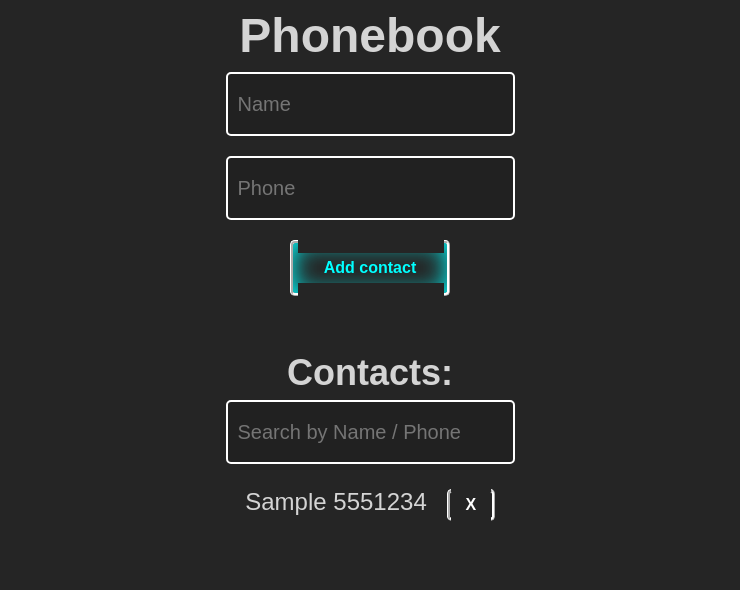
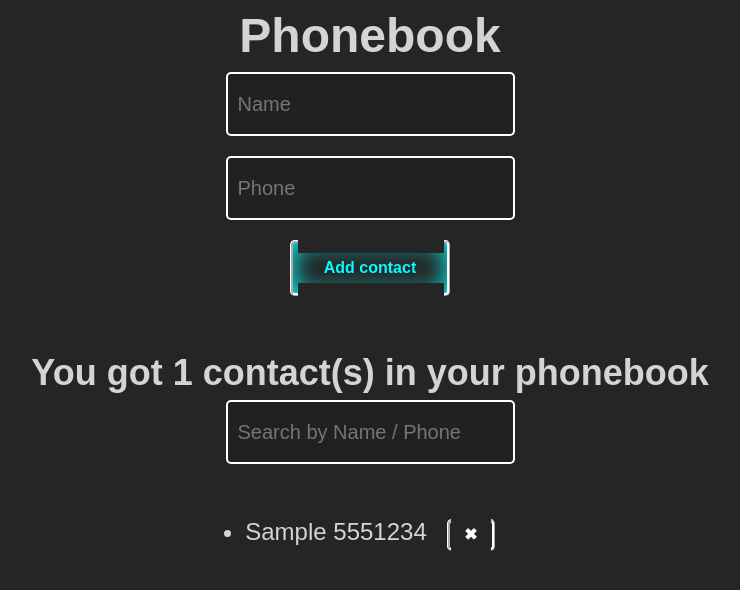
Before and after one commit to GoodPointt/goit-react-hw-03-phonebook, a React (Create React App) app: page / in a window 1280 px wide. Both pictures are taken after typing "Sample", "5551234" into the empty fields and a click on the button "Add contact". Shown: the top 590 px of the page, without its empty margins (270-1010 px from the left). Built offline with nearby package versions, Linux system fonts and the light colour scheme.

Commit message:
add styled

```diff
--- a/src/components/App.jsx
+++ b/src/components/App.jsx
@@ -46,7 +46,9 @@ export class App extends Component {
 
         <ContactForm addNewContact={this.addNewContact} />
 
-        <h2>Contacts:</h2>
+        <h2>
+          You got {this.state.contacts.length} contact(s) in your phonebook
+        </h2>
 
         <Filter handleChange={this.handleChange} filter={this.state.filter} />
 
--- a/src/components/ContactForm/ContactForm.jsx
+++ b/src/components/ContactForm/ContactForm.jsx
@@ -3,6 +3,8 @@ import PropTypes from 'prop-types';
 import { Component } from 'react';
 import { nanoid } from 'nanoid';
 import * as Yup from 'yup';
+
+import { Btn, ErrorMsg, StyledInput } from 'components/Filter/Styled';
 
 export class ContactForm extends Component {
   state = {
@@ -85,7 +87,7 @@ export class ContactForm extends Component {
   render() {
     return (
       <form action="submit" onSubmit={this.handleSubmit}>
-        <input
+        <StyledInput
           onChange={this.handleChange}
           value={this.state.name}
           type="text"
@@ -96,9 +98,9 @@ export class ContactForm extends Component {
           d'Artagnan"
           required
         />
-        <p>{this.state.errors.name}</p>
+        <ErrorMsg>{this.state.errors.name}</ErrorMsg>
 
-        <input
+        <StyledInput
           onChange={this.handleChange}
           value={this.state.number}
           type="tel"
@@ -107,9 +109,9 @@ export class ContactForm extends Component {
           title="Phone number must be digits and can contain spaces, dashes, parentheses and can start with +"
           required
         />
-        <p>{this.state.errors.number}</p>
+        <ErrorMsg>{this.state.errors.number}</ErrorMsg>
 
-        <button type="submit">Add contact</button>
+        <Btn type="submit">Add contact</Btn>
       </form>
     );
   }
--- a/src/components/Contacts/Contacts.jsx
+++ b/src/components/Contacts/Contacts.jsx
@@ -1,34 +1,54 @@
+import {
+  StyledItem,
+  StyledItemBtn,
+  StyledList,
+} from 'components/Filter/Styled';
 import PropTypes from 'prop-types';
 
 export const Contacts = ({ contacts, filter, deleteContact }) => {
+  const filteredContacts = contacts.filter(
+    contact =>
+      contact.name.toLowerCase().includes(filter.toLowerCase()) ||
+      contact.number.includes(filter)
+  );
   return (
     <>
       {filter ? (
-        <ul>
-          {contacts
-            .filter(
-              contact =>
-                contact.name.toLowerCase().includes(filter.toLowerCase()) ||
-                contact.number.includes(filter)
-            )
-            .map(filteredContact => (
-              <li key={filteredContact.id}>
-                {filteredContact.name} {filteredContact.number}
-                <button onClick={() => deleteContact(filteredContact.id)}>
-                  X
-                </button>
-              </li>
+        <>
+          <h4>Search result:</h4>
+          {filteredContacts.length ? (
+            <StyledList>
+              {filteredContacts.map(filteredContact => (
+                <StyledItem key={filteredContact.id}>
+                  {filteredContact.name} {filteredContact.number}
+                  <StyledItemBtn
+                    onClick={() => deleteContact(filteredContact.id)}
+                  >
+                    &#x2716;
+                  </StyledItemBtn>
+                </StyledItem>
+              ))}
+            </StyledList>
+          ) : (
+            <p>
+              Sorry, friend, but you have no contacts matching your search
+              querry 😒
+            </p>
+          )}
+        </>
+      ) : (
+        <>
+          <StyledList>
+            {contacts.map(contact => (
+              <StyledItem key={contact.id}>
+                {contact.name} {contact.number}
+                <StyledItemBtn onClick={() => deleteContact(contact.id)}>
+                  &#x2716;
+                </StyledItemBtn>
+              </StyledItem>
             ))}
-        </ul>
-      ) : (
-        <ul>
-          {contacts.map(contact => (
-            <li key={contact.id}>
-              {contact.name} {contact.number}
-              <button onClick={() => deleteContact(contact.id)}>X</button>
-            </li>
-          ))}
-        </ul>
+          </StyledList>
+        </>
       )}
     </>
   );
--- a/src/components/Filter/Filter.jsx
+++ b/src/components/Filter/Filter.jsx
@@ -1,8 +1,9 @@
 import PropTypes from 'prop-types';
+import { StyledInput } from './Styled';
 
 export const Filter = ({ handleChange, filter }) => {
   return (
-    <input
+    <StyledInput
       onChange={handleChange}
       value={filter}
       type="text"
--- /dev/null
+++ b/src/components/Filter/Styled.js
@@ -0,0 +1,107 @@
+import styled from '@emotion/styled';
+
+export const ErrorMsg = styled.p`
+  font-style: italic;
+  color: red;
+  font-size: 10px;
+`;
+
+export const StyledInput = styled.input`
+  font-size: 20px;
+  background-color: #212121;
+  color: #ffffff;
+
+  max-width: 100%;
+  height: 40px;
+  padding: 10px;
+  border: 2px solid white;
+  border-radius: 5px;
+
+  &:focus {
+    color: rgb(0, 255, 255);
+    background-color: #212121;
+    outline-color: rgb(0, 255, 255);
+    box-shadow: -3px -3px 15px rgb(0, 255, 255);
+    transition: 0.1s;
+    transition-property: box-shadow;
+  }
+`;
+
+export const Btn = styled.button`
+  cursor: pointer;
+  width: 10em;
+  position: relative;
+  height: 3.5em;
+  border: 3px ridge white;
+  outline: none;
+  background-color: transparent;
+  color: white;
+  transition: 1s;
+  border-radius: 0.3em;
+  font-size: 16px;
+  font-weight: bold;
+
+  &::after {
+    content: '';
+    position: absolute;
+    top: -10px;
+    left: 3%;
+    width: 95%;
+    height: 40%;
+    background-color: #252525;
+    transition: 0.5s;
+    transform-origin: center;
+  }
+
+  &::before {
+    content: '';
+    transform-origin: center;
+    position: absolute;
+    top: 80%;
+    left: 3%;
+    width: 95%;
+    height: 40%;
+    background-color: #252525;
+    transition: 0.5s;
+  }
+
+  &:hover::before,
+  :hover::after,
+  :active::before,
+  :active::after {
+    transform: scale(0);
+    color: rgb(0, 255, 255);
+  }
+
+  &:hover,
+  :active,
+  :focus {
+    box-shadow: inset 0px 0px 25px rgb(0, 255, 255);
+    color: rgb(0, 255, 255);
+  }
+`;
+
+export const StyledItem = styled.li``;
+
+export const StyledItemBtn = styled(Btn)`
+  margin-left: 20px;
+  width: 3em;
+  height: 2em;
+  &:hover,
+  :active,
+  :focus {
+    box-shadow: inset 0px 0px 25px rgb(97, 1, 1);
+    color: rgb(255, 0, 0);
+  }
+`;
+
+export const StyledList = styled.ul`
+  padding: 0;
+  display: flex;
+  gap: 15px;
+  align-items: center;
+  justify-content: center;
+  flex-direction: column;
+  margin-top: 50px;
+  margin-bottom: 50px;
+`;
--- a/src/index.css
+++ b/src/index.css
@@ -31,18 +31,8 @@ p {
   margin: 0;
 }
 
-ul,
-ol {
-  list-style: none;
-  margin: 0;
-  padding: 0;
-  display: flex;
-  gap: 15px;
-  align-items: center;
-  justify-content: center;
-  flex-direction: column;
-  margin-top: 20px;
-  margin-bottom: 20px;
+h4 {
+  margin-top: 30px;
 }
 
 img {
@@ -68,105 +58,9 @@ section {
 
 form {
   margin-bottom: 50px;
-}
-
-input {
-  font-size: 20px;
-  background-color: #212121;
-  color: #ffffff;
-
-  max-width: 100%;
-  height: 40px;
-  padding: 10px;
-  border: 2px solid white;
-  border-radius: 5px;
-}
-
-input:focus {
-  color: rgb(0, 255, 255);
-  background-color: #212121;
-  outline-color: rgb(0, 255, 255);
-  box-shadow: -3px -3px 15px rgb(0, 255, 255);
-  transition: 0.1s;
-  transition-property: box-shadow;
-}
-
-button {
-  cursor: pointer;
-  width: 10em;
-  position: relative;
-  height: 3.5em;
-  border: 3px ridge white;
-  outline: none;
-  background-color: transparent;
-  color: white;
-  transition: 1s;
-  border-radius: 0.3em;
-  font-size: 16px;
-  font-weight: bold;
-}
-
-li > button {
-  margin-left: 20px;
-  width: 3em;
-  height: 2em;
-}
-
-li > button:hover,
-li > button:active,
-li > button:focus {
-  box-shadow: inset 0px 0px 25px rgb(97, 1, 1);
-  color: rgb(255, 0, 0);
-}
-
-button::after {
-  content: '';
-  position: absolute;
-  top: -10px;
-  left: 3%;
-  width: 95%;
-  height: 40%;
-  background-color: #252525;
-  transition: 0.5s;
-  transform-origin: center;
-}
-
-button::before {
-  content: '';
-  transform-origin: center;
-  position: absolute;
-  top: 80%;
-  left: 3%;
-  width: 95%;
-  height: 40%;
-  background-color: #252525;
-  transition: 0.5s;
-}
-
-button:hover::before,
-button:hover::after,
-button:active::before,
-button:active::after {
-  transform: scale(0);
-  color: rgb(0, 255, 255);
-}
-
-button:hover,
-button:active,
-button:focus {
-  box-shadow: inset 0px 0px 25px rgb(0, 255, 255);
-  color: rgb(0, 255, 255);
-}
-form {
   display: flex;
   align-items: center;
   justify-content: center;
   flex-direction: column;
   gap: 10px;
 }
-
-p {
-  font-style: italic;
-  color: red;
-  font-size: 10px;
-}
```
